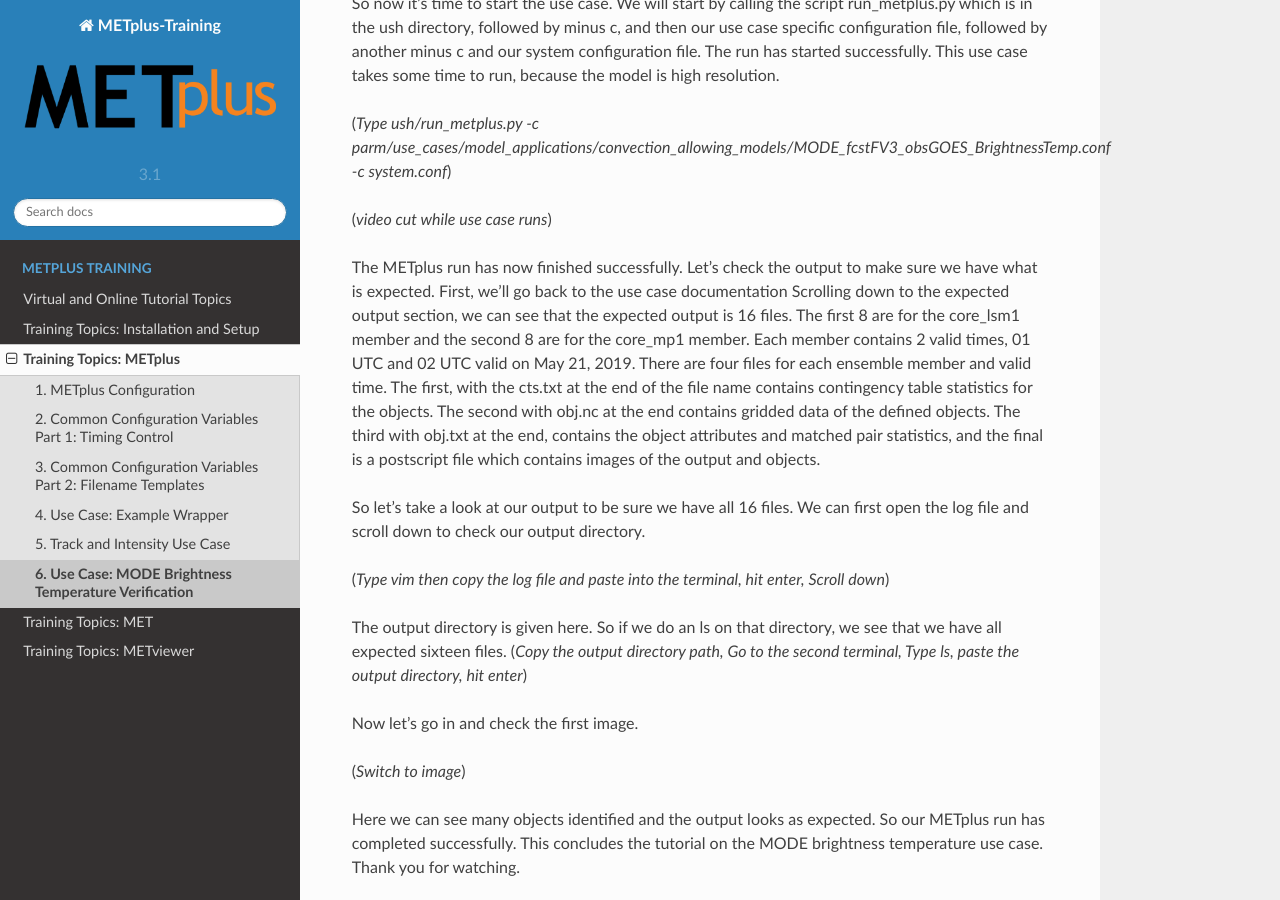
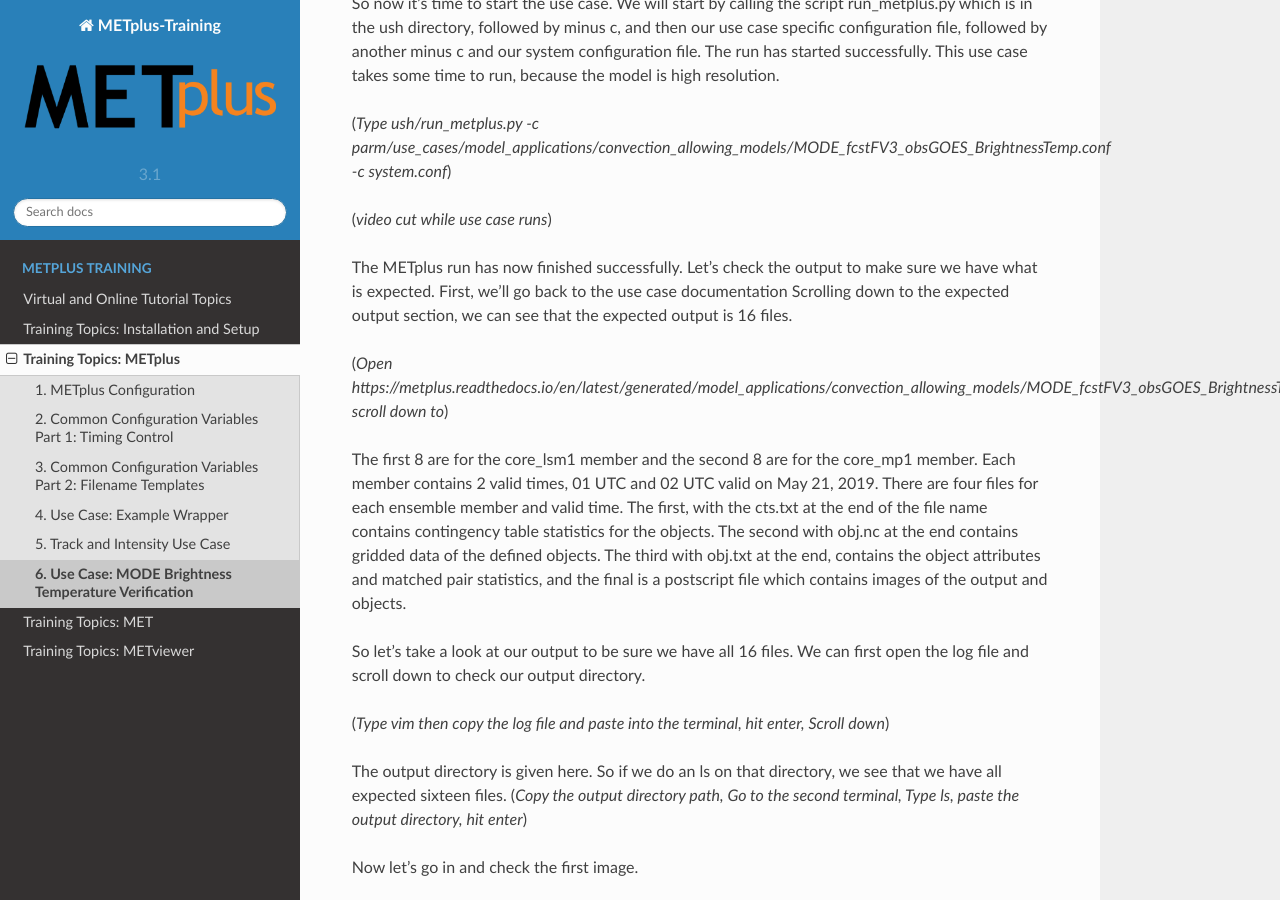
Before and after one commit to dtcenter/METplus-Training, a Sphinx documentation site: the page built from docs/modules/METplus/use_case_mode_brightness_temperature.rst, in a window 1280 px wide and 900 px high, scrolled down 3093 px. Built offline with Sphinx 7.4.7 and the Read the Docs theme 2.0.0, drawn with Linux system fonts in a browser that asks for light colours.

Commit message:
Update use_case_mode_brightness_temperature.rst

```diff
--- a/docs/modules/METplus/use_case_mode_brightness_temperature.rst
+++ b/docs/modules/METplus/use_case_mode_brightness_temperature.rst
@@ -96,7 +96,11 @@
 (*video cut while use case runs*)
 
 The METplus run has now finished successfully.  Let’s check the output to make sure we have what is expected.  First, we’ll go back to the use case documentation
-Scrolling down to the expected output section, we can see that the expected output is 16 files.  The first 8 are for the core_lsm1 member and the second 8 are for the
+Scrolling down to the expected output section, we can see that the expected output is 16 files.
+
+(*Open https://metplus.readthedocs.io/en/latest/generated/model_applications/convection_allowing_models/MODE_fcstFV3_obsGOES_BrightnessTemp.html, scroll down to*)
+
+The first 8 are for the core_lsm1 member and the second 8 are for the
 core_mp1 member.   Each member contains 2 valid times, 01 UTC and 02 UTC valid on May 21, 2019.  There are four files for each ensemble member and valid time.  The
 first, with the cts.txt at the end of the file name contains contingency table statistics for the objects.  The second with obj.nc at the end contains gridded data of
 the defined objects.  The third with obj.txt at the end, contains the object attributes and matched pair statistics, and the final is a postscript file which contains
```
